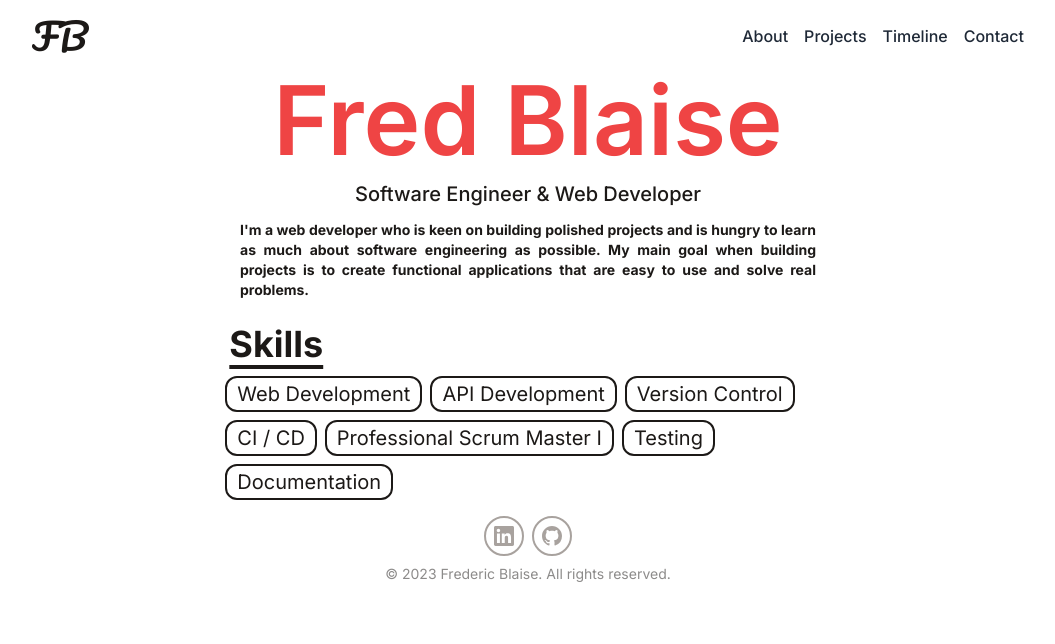
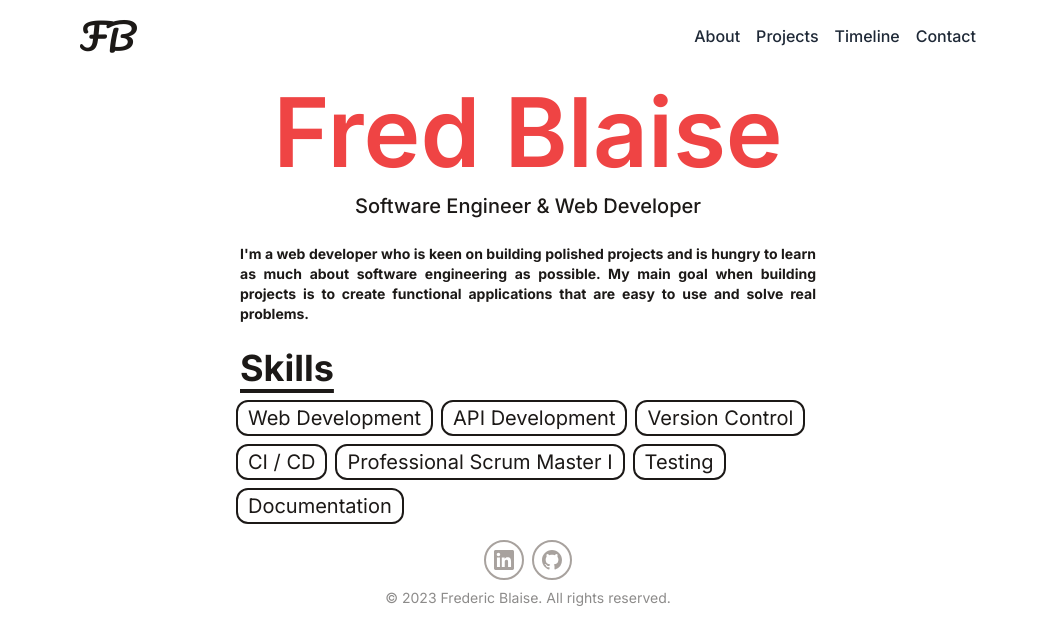
Before and after one commit to fredblaise/portfolio-site, a React (Vite) app: page /#/ in a window 1280 px wide. Shown: the top 644 px of the page, without its empty margins (112-1167 px from the left). Built offline with nearby package versions, Linux system fonts and the light colour scheme.

Commit message:
fix layout issues and links

```diff
--- a/package.json
+++ b/package.json
@@ -4,7 +4,7 @@
   "version": "0.0.0",
   "type": "module",
   "scripts": {
-    "dev": "vite --host",
+    "dev": "vite",
     "build": "vite build",
     "preview": "vite preview"
   },
--- a/src/App.jsx
+++ b/src/App.jsx
@@ -31,7 +31,7 @@ function App() {
 	// }, [theme]);
 
 	return (
-		<div className="max-w-5xl w-11/12 m-auto text-stone-900 dark:text-stone-300 min-h-screen font-inter">
+		<div className="max-w-4xl w-full m-auto max-lg:p-4 text-stone-900 dark:text-stone-300 min-h-screen font-inter">
 			<Navbar />
 			<Routes>
 				<Route exact path='/' element={<About />} />
--- a/src/components/Navbar.jsx
+++ b/src/components/Navbar.jsx
@@ -10,11 +10,9 @@ const Navbar = () => {
 
     return (
         <header>
-            <div className="mx-auto flex flex-col gap-4 md:flex-row max-w-7xl justify-between p-4">
+            <div className="mx-auto flex flex-col gap-4 py-4 md:flex-row max-w-7xl justify-between">
                 <div className="flex justify-between gap-2">
-                    <a href="/" className="flex dark:text-white text-4xl [font-family:'Pacifico',cursive;]">
-                        FB
-                    </a>
+                    <Link to="/" className="flex dark:text-white text-4xl [font-family:'Pacifico',cursive;]">FB</Link>
                     <button className="flex appearance-none p-1 text-gray-500 md:hidden" onClick={handleMenu}>
                         <svg xmlns="http://www.w3.org/2000/svg" fill="none" viewBox="0 0 24 24" strokeWidth={1.5} stroke="currentColor" className="w-10 h-10">
                             <path strokeLinecap="round" strokeLinejoin="round" d="M3.75 6.75h16.5M3.75 12h16.5m-16.5 5.25h16.5" />
--- a/src/components/Skills.jsx
+++ b/src/components/Skills.jsx
@@ -5,7 +5,7 @@ import Title from './Title';
 
 function Skills() {
     return (
-        <div className="flex flex-col w-full md:w-7/12 mx-auto justify-center">
+        <div className="flex flex-col w-full max-w-xl mx-auto justify-center">
             <Title>Skills</Title>
             <div className="flex flex-wrap gap-4 justify-start" >
                 {skills.map((item, i) => (
--- a/src/data/projects.js
+++ b/src/data/projects.js
@@ -13,11 +13,11 @@ export default [
       link: 'https://trivia.fredblaise.com',
       details: '',
    },
-   {
-      title: 'Django To-Do App',
-      imgUrl: '/assets/todo-app.jpeg',
-      stack: ['Python', 'Django', 'PostgreSQL', 'Bootstrap'],
-      link: 'https://todo-app-production-e6e6.up.railway.app/',
-      details: '',
-   },
+   // {
+   //    title: 'Django To-Do App',
+   //    imgUrl: '/assets/todo-app.jpeg',
+   //    stack: ['Python', 'Django', 'PostgreSQL', 'Bootstrap'],
+   //    link: 'https://todo-app-production-e6e6.up.railway.app/',
+   //    details: '',
+   // },
 ]
--- a/src/pages/About.jsx
+++ b/src/pages/About.jsx
@@ -4,9 +4,9 @@ import Skills from '../components/Skills';
 function About() {
    return (
       <div className="flex items-center justify-center flex-col">
-         <h1 className="text-4xl md:text-8xl mb-1 md:mb-3 font-semibold text-red-500 rounded-lg px-10">Fred Blaise</h1>
-         <p className="text-base md:text-xl mb-3 font-medium">Software Engineer & Web Developer</p>
-         <p className="text-sm max-w-xl mb-6 font-bold text-justify">
+         <h1 className="text-4xl md:text-8xl m-1 md:m-3 font-semibold text-red-500 rounded-lg px-10">Fred Blaise</h1>
+         <p className="text-base md:text-xl font-medium">Software Engineer & Web Developer</p>
+         <p className="text-sm max-w-xl m-6 font-bold text-justify">
             I'm a web developer who is keen on building polished projects and
             is hungry to learn as much about software engineering as possible.
             My main goal when building projects is to create functional applications
--- a/src/pages/Timeline.jsx
+++ b/src/pages/Timeline.jsx
@@ -6,7 +6,7 @@ import Title from '../components/Title';
 function Timeline() {
    return (
       <div className="flex flex-col md:flex-row justify-center">
-         <div className="w-full md:w-7/12">
+         <div className="w-full max-w-xl">
             <Title>Timeline</Title>
             {timeline.map((item, i) => (
                <TimelineItem
```
